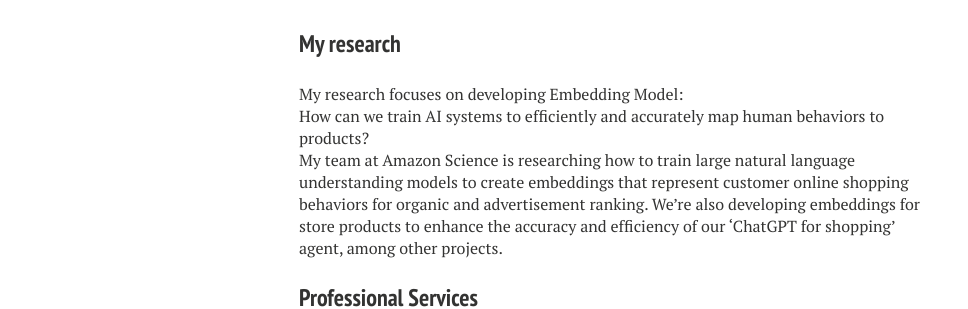
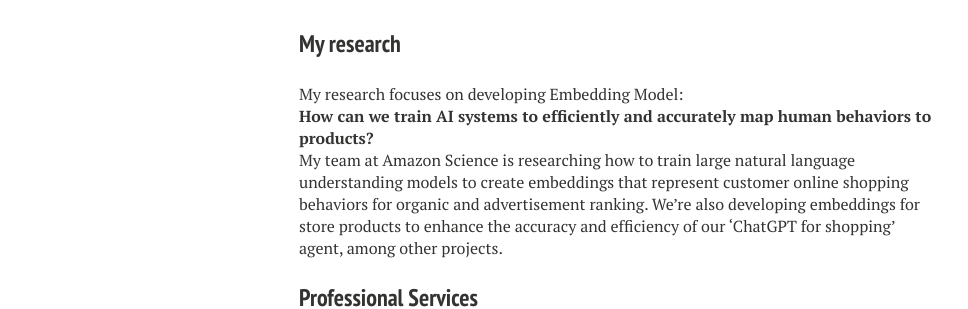
Before and after one commit to Jirigesi/Jirigesi.github.io, a Jekyll site: the page built from index.md, in a window 1280 px wide. Shown: the part 557-866 px from the top of the page, without its empty margins (21-989 px from the left). Built offline with Jekyll 4.4.1, drawn with Linux system fonts in a browser that asks for light colours; nearby versions of some CDN libraries; comment, search, counter and statistics services are not loaded.

```diff
--- a/index.md
+++ b/index.md
@@ -28,7 +28,7 @@ My journey into machine learning and AI began during my PhD at the UC, Irvine, u
 
 My research focuses on developing Embedding Model:
 
-How can we train AI systems to efficiently and accurately map human behaviors to products?
+**How can we train AI systems to efficiently and accurately map human behaviors to products?**
 
 My team at Amazon Science is researching how to train large natural language understanding models to create embeddings that represent customer online shopping behaviors for organic and advertisement ranking. We're also developing embeddings for store products to enhance the accuracy and efficiency of our 'ChatGPT for shopping' agent, among other projects.
 
```
